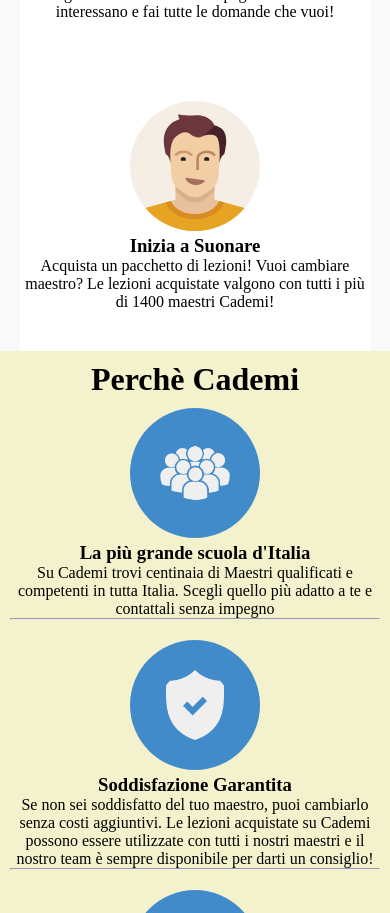
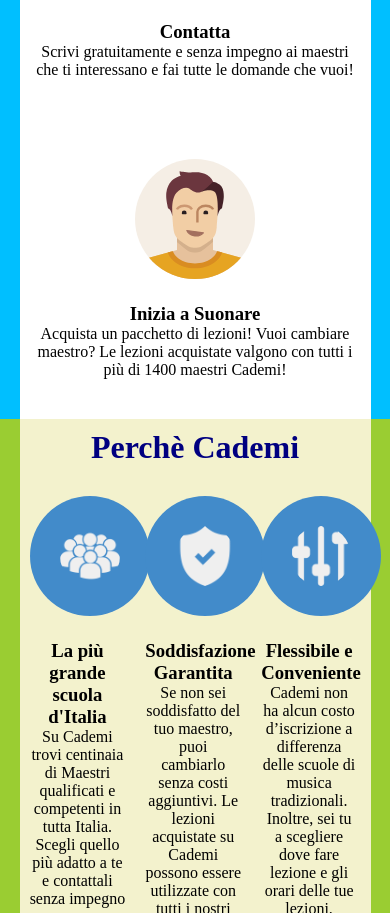
Before and after one commit to marcocor25/html-css-resp-wannabe, a plain HTML site: page index.html in a window 390 px wide. Shown: the part 1087-2000 px from the top of the page. Drawn offline with Linux system fonts and the light colour scheme.

Commit message:
Esercizio completato!

```diff
--- a/app.css
+++ b/app.css
@@ -52,8 +52,6 @@
 
     .row {
         width: 100%;
-        margin-left: auto;
-        margin-right: auto;
         margin-top: 0;
         padding-top: 10px;
     }
@@ -62,19 +60,56 @@
         width: 90%
     }
 
+    #lezioni h1 {
+        color: navy;
+    }
+
     #lezioni .row>.left, #lezioni .row>.right {
-        padding: 20px 0;
+        padding: 20px 10px;
     }
 
     #steps .row {
         width: 90%;
     }
 
+    #steps h1 {
+        color: deeppink;
+    }
+
     #steps .row>.left, #steps .row>.central, #steps .row>.right {
-        padding: 40px 0;
+        padding: 40px 10px;
+    }
+
+    #why .row {
+        width: 90%;
+        text-align: center;
+    }
+
+    #why h1 {
+        color: navy;
+    }
+
+    #why .row>.first, #why .row>.second, #why .row>.third {
+        width: 33%;
+        margin-top: 20px;
+        padding: 10px 10px;
+        float: left;
+    }
+
+    #lezioni, #why {
+        background: yellowgreen;
+    }
+
+    #steps {
+        background: deepskyblue;
+    }
+
+    hr {
+        display: none;
     }
 
     img {
-        height: 130px;
+        height: 120px;
+        margin-bottom: 20px;
     }
 }
```
